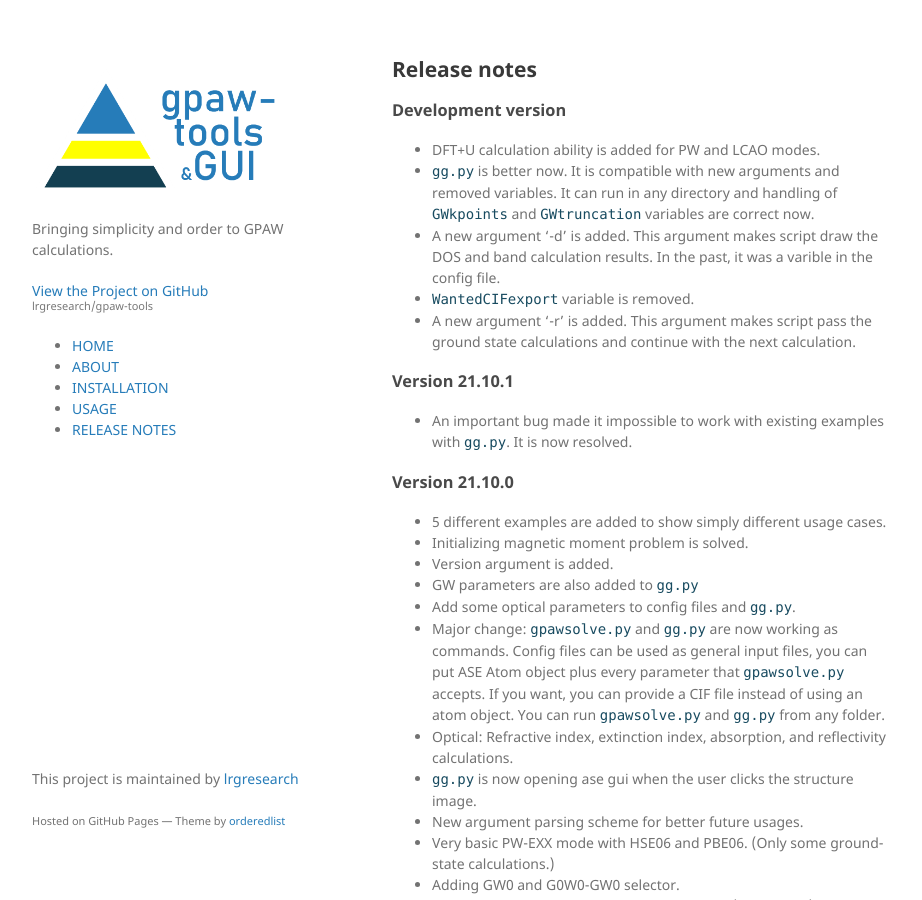
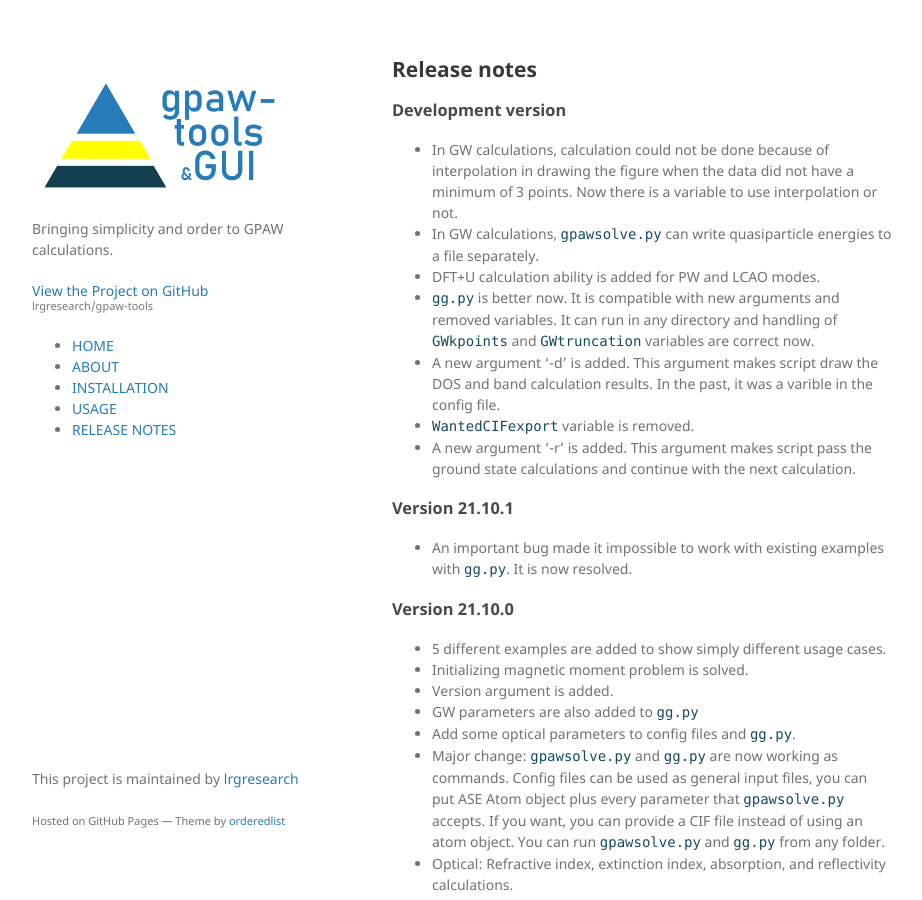
Before and after one commit to lrgresearch/gpaw-tools, a Jekyll site: the page built from releasenotes.md, in a window 1280 px wide and 900 px high. Shown: the whole window, without its empty margins (178-1100 px from the left). Built offline with Jekyll 4.4.1, drawn with Linux system fonts in a browser that asks for light colours.

Commit message:
Update releasenotes.md

```diff
--- a/releasenotes.md
+++ b/releasenotes.md
@@ -8,6 +8,8 @@ title: Release Notes
 
 ### Development version
 
+* In GW calculations, calculation could not be done because of interpolation in drawing the figure when the data did not have a minimum of 3 points. Now there is a variable to use interpolation or not.
+* In GW calculations, `gpawsolve.py` can write quasiparticle energies to a file separately.
 * DFT+U calculation ability is added for PW and LCAO modes.
 * `gg.py` is better now. It is compatible with new arguments and removed variables. It can run in any directory and handling of `GWkpoints` and `GWtruncation` variables are correct now.
 * A new argument '-d' is added. This argument makes script draw the DOS and band calculation results. In the past, it was a varible in the config file.
```
